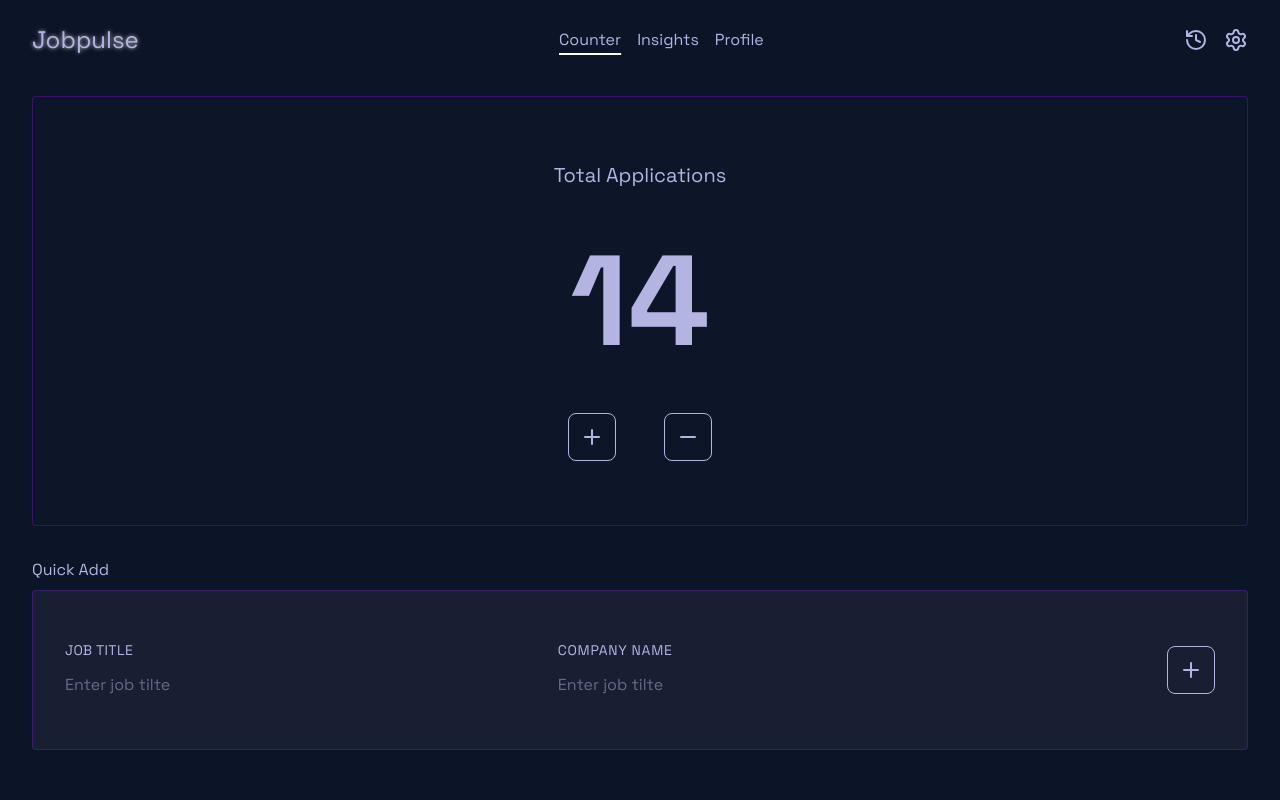
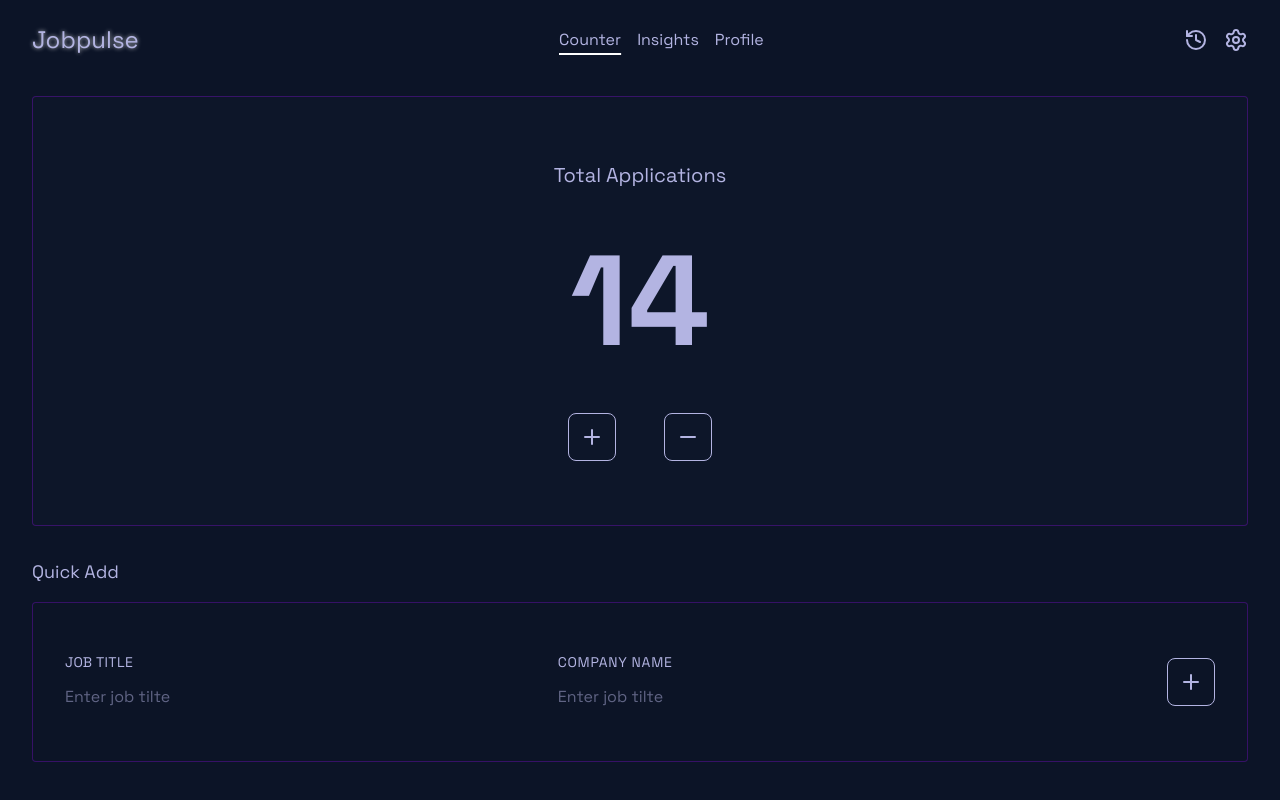
Before and after one commit to raiasim93/jobpulse, a Next.js app: page / in a window 1280 px wide. Built offline with nearby package versions, Linux system fonts and the light colour scheme.

Commit message:
Add shadow on and around the container for glowy effect

```diff
--- a/app/components/Hero.tsx
+++ b/app/components/Hero.tsx
@@ -2,24 +2,26 @@ import {Plus, Minus} from 'lucide-react'
 export default function Hero (){
     return (
         <>
-         <div className="w-full h-fit bg-surface/20 flex flex-col gap-y-12 justify-center items-center rounded mt-4 mb-8 py-16 border border-purple-600/30">
+         <div className="w-full h-fit bg-surface/20 flex flex-col gap-y-12 justify-center items-center
+                        rounded mt-4 mb-8 py-16 border border-purple-600/30 shadow-[var(--glow-white-soft)]">
             <div className="text-xl"> Total Applications </div>
             <div className="text-9xl font-extrabold"> 14 </div>
             <div className="flex gap-x-12">
-                <button className='h-12 w-12 flex justify-center items-center rounded-lg border'> <Plus/> </button>
+                <button className='h-12 w-12 flex justify-center items-center rounded-lg border hover:bg-purple-300/15 hover:cursor-pointer'> <Plus/> </button>
                 <button className='h-12 w-12 flex justify-center items-center rounded-lg border'> <Minus/> </button>
             </div>
         </div>
          {/* quick add section */}
-        <div className='mb-2'> Quick Add </div>
-        <div className='w-full h-40 flex items-center gap-y-12  bg-surface rounded px-8 py-4 border border-purple-600/30'>
+        <div className='mb-4 text-lg'> Quick Add </div>
+        <div className='w-full h-40 flex items-center gap-y-12 bg-background/50 rounded px-8 py-4 border border-purple-600/30
+                        shadow-[var(--glow-white-soft)]'>
             <div className='flex-3 flex flex-col gap-y-2'>
                 <div className='uppercase text-sm tracking-wide'> Job Title </div>
                 <input type="text" placeholder='Enter job tilte' className='w-1/2 h-8 flex justify-start'/>
             </div>
             <div className='flex-3 flex flex-col gap-y-2'>
                 <div className='uppercase text-sm tracking-wider'> Company Name </div>
-                <input type="text" placeholder='Enter job tilte' className='w-1/2 h-8 flex justify-start '/>
+                <input type="text" placeholder='Enter job tilte' className='w-1/2 h-8 flex justify-start'/>
             </div>
             <div className='flex-1 flex justify-end items-center'>
                 <button className='h-12 w-12 flex items-center justify-center border rounded-lg'> <Plus /> </button>
```
